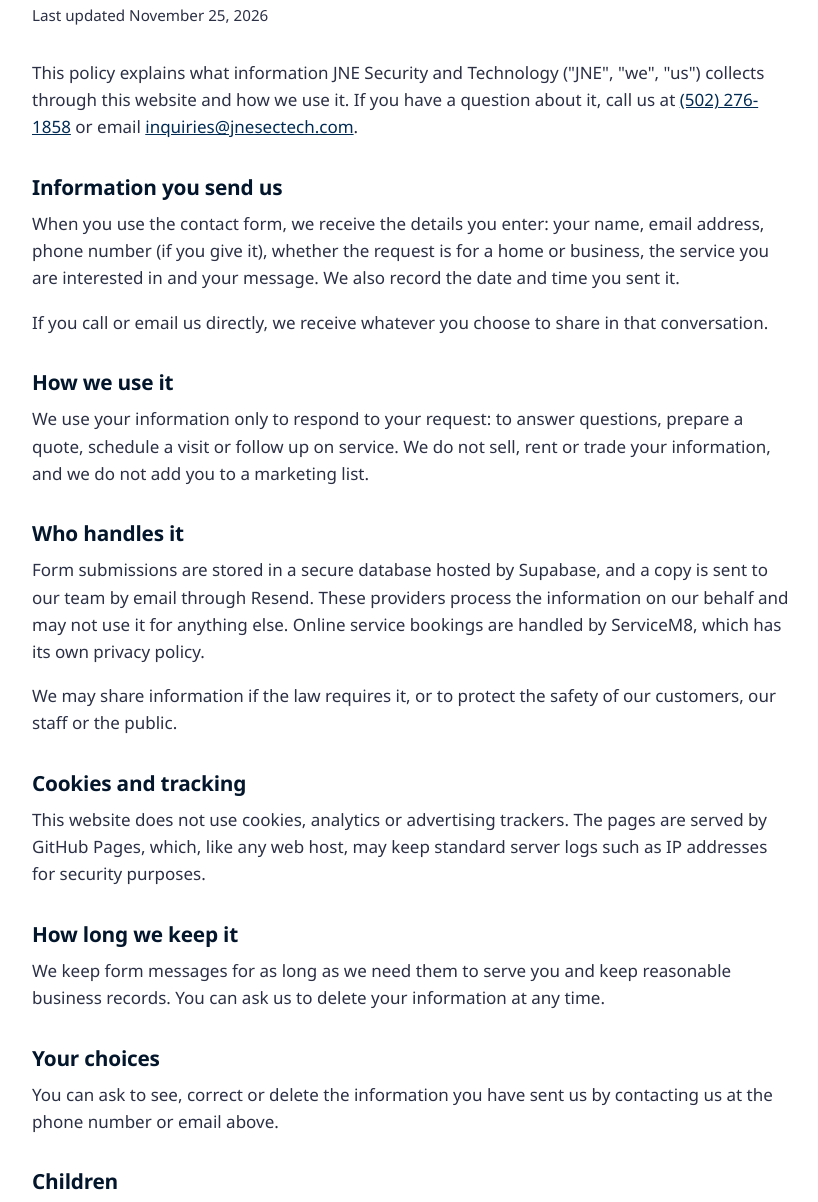
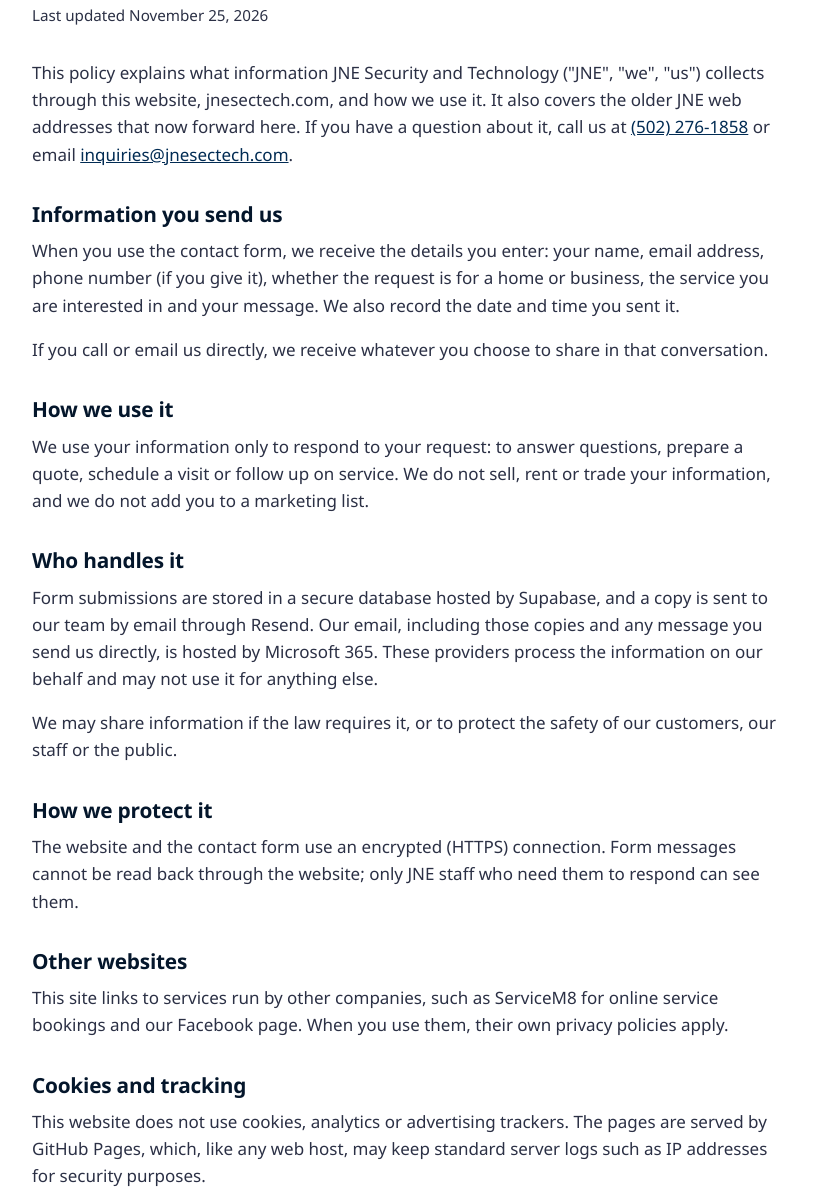
Before and after one commit to Digicomb/jnesectech-site, an Astro site: page /privacy-policy in a window 1280 px wide. Shown: the part 272-1474 px from the top of the page, without its empty margins (228-1046 px from the left). Built offline with nearby package versions, Linux system fonts and the light colour scheme; Astro itself is replaced by a stand-in of ours.

Commit message:
Privacy policy: Microsoft 365 email, forwarding domains, security and third-party sections
Co-Authored-By: Claude Opus 5.5 <noreply@anthropic.com>

```diff
--- a/src/pages/privacy-policy.astro
+++ b/src/pages/privacy-policy.astro
@@ -42,7 +42,8 @@ const updated = 'November 25, 2026';
 
         <p>
           This policy explains what information {company.name} ("JNE", "we", "us") collects through
-          this website and how we use it. If you have a question about it, call us
+          this website, jnesectech.com, and how we use it. It also covers the older JNE web
+          addresses that now forward here. If you have a question about it, call us
           at <a href={company.phoneHref}>{company.phone}</a> or
           email <a href={`mailto:${company.email}`}>{company.email}</a>.
         </p>
@@ -68,13 +69,25 @@ const updated = 'November 25, 2026';
         <h2>Who handles it</h2>
         <p>
           Form submissions are stored in a secure database hosted by Supabase, and a copy is sent to
-          our team by email through Resend. These providers process the information on our behalf
-          and may not use it for anything else. Online service bookings are handled by ServiceM8,
-          which has its own privacy policy.
+          our team by email through Resend. Our email, including those copies and any message you
+          send us directly, is hosted by Microsoft 365. These providers process the information on
+          our behalf and may not use it for anything else.
         </p>
         <p>
           We may share information if the law requires it, or to protect the safety of our
           customers, our staff or the public.
+        </p>
+
+        <h2>How we protect it</h2>
+        <p>
+          The website and the contact form use an encrypted (HTTPS) connection. Form messages cannot
+          be read back through the website; only JNE staff who need them to respond can see them.
+        </p>
+
+        <h2>Other websites</h2>
+        <p>
+          This site links to services run by other companies, such as ServiceM8 for online service
+          bookings and our Facebook page. When you use them, their own privacy policies apply.
         </p>
 
         <h2>Cookies and tracking</h2>
```
